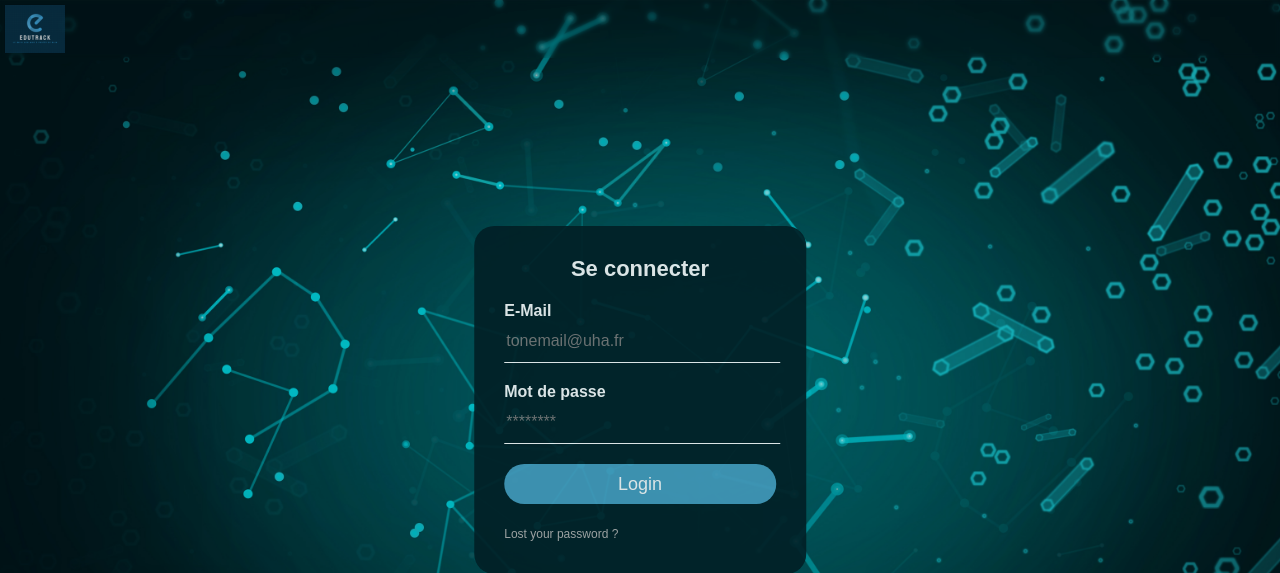
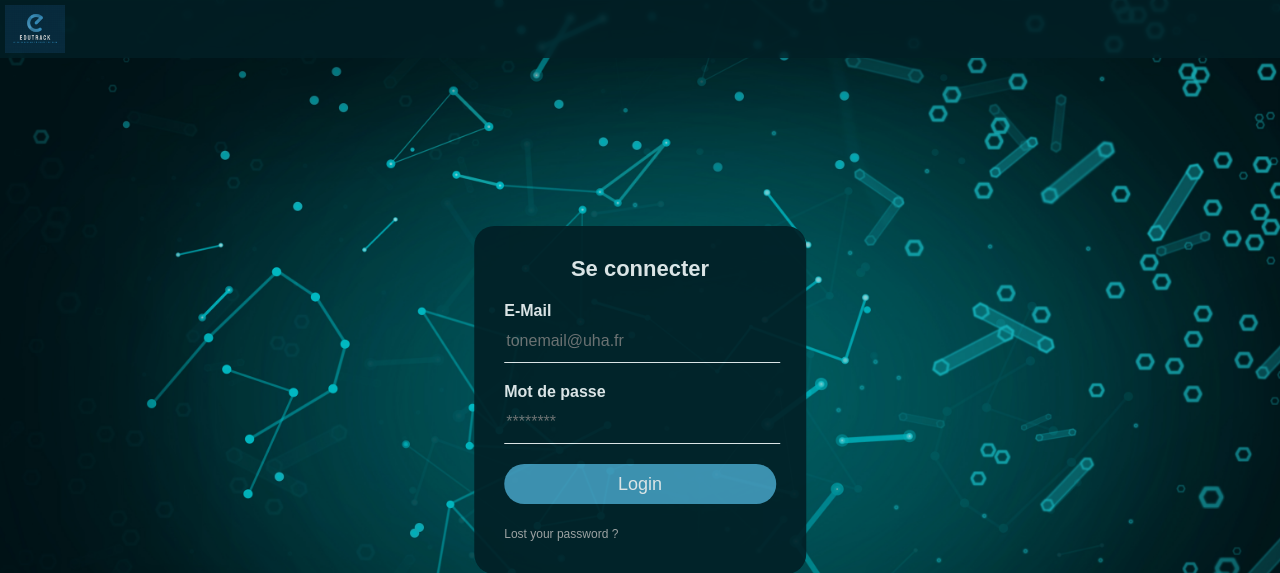
Before and after one commit to Aruuuux/IR1-Projet-Fin-Annee, a Django app: page /user/ in a window 1280 px wide. Shown: the top 573 px of the page. Run offline with Django 4.2, Linux system fonts and the light colour scheme.

Commit message:
color header

```diff
--- a/Django/projet/user/static/user/mainstyle.css
+++ b/Django/projet/user/static/user/mainstyle.css
@@ -11,7 +11,6 @@ header {
     background-color: var(--vdark-main-color);
     height: 6%;
     color : var(--white);
-    background-color: var(--vdarker-main-color);
     padding: 5px;
     opacity: 0.8;
     backdrop-filter: blur(2px);
```
